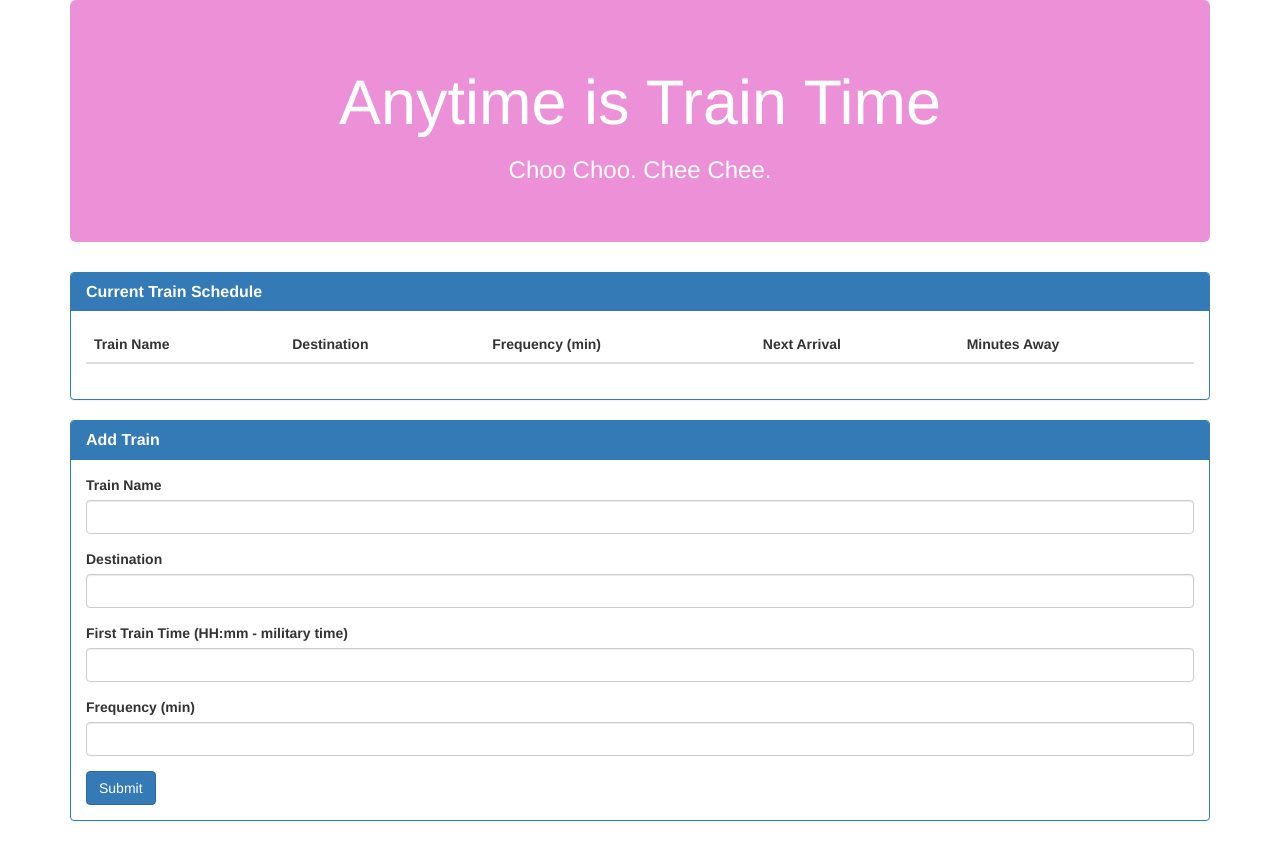
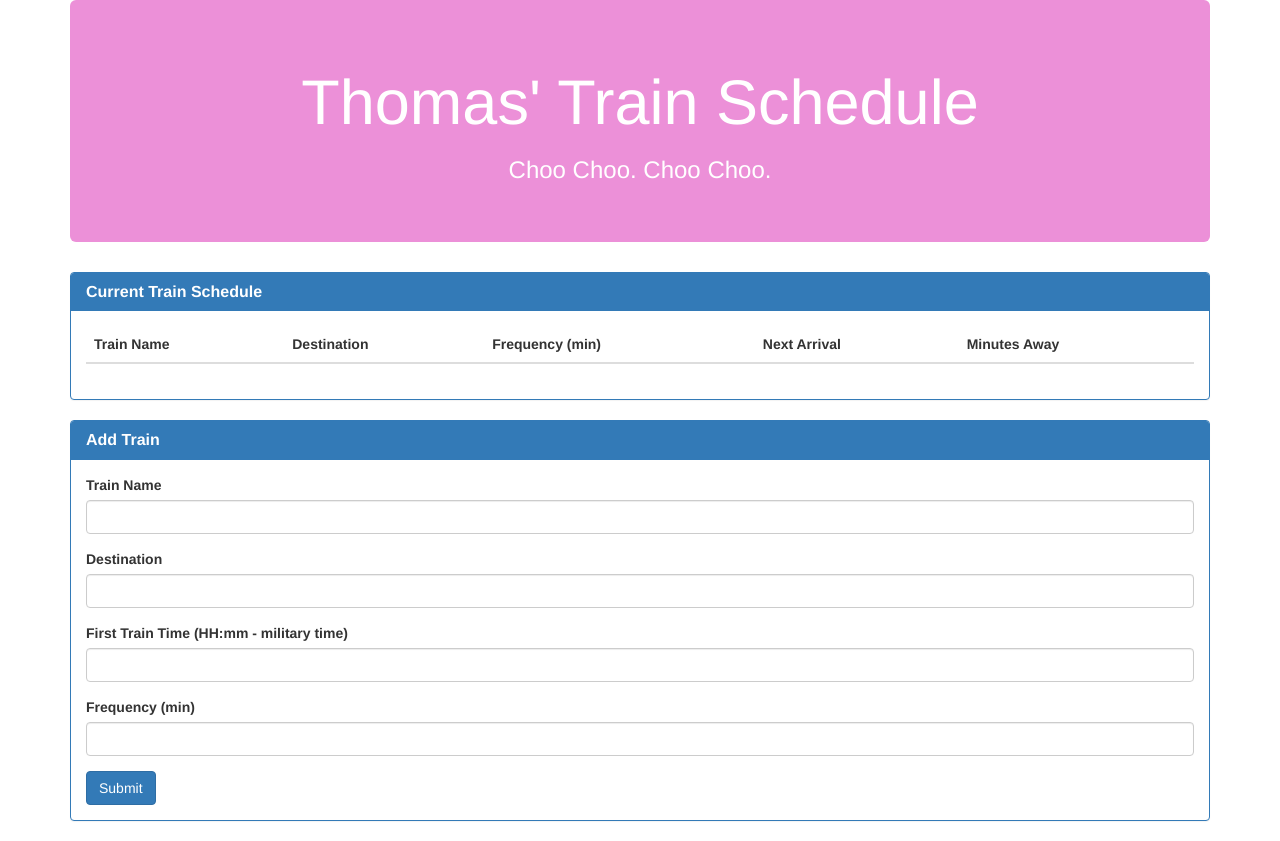
Before and after one commit to slacus08/TrainSchedule, a plain HTML site: page index.html in a window 1280 px wide. Drawn offline with nearby package versions, Linux system fonts and the light colour scheme; no server answers.

Commit message:
fixed console.log and reviewed appends

```diff
--- a/assets/logic.js
+++ b/assets/logic.js
@@ -46,7 +46,7 @@ $("#add-train-btn").on("click", function() {
   // Logs everything to console
   console.log(newTrain.name);
   console.log(newTrain.destination);
-  console.log(firstTrainUnix);
+  console.log(newTrain.firstTrainUnix);
   console.log(newTrain.frequency);
 
   // Alert
--- a/index.html
+++ b/index.html
@@ -29,8 +29,8 @@
 
       <!-- Jumbotron -->
       <div class="jumbotron" style="background-color: #ec90d8; color: white">
-        <h1 class="text-center">Anytime is Train Time</h1>
-        <h3 class="text-center">Choo Choo. Chee Chee.</h3>
+        <h1 class="text-center">Thomas' Train Schedule</h1>
+        <h3 class="text-center">Choo Choo. Choo Choo.</h3>
       </div>
 
       <div class="row">
```
